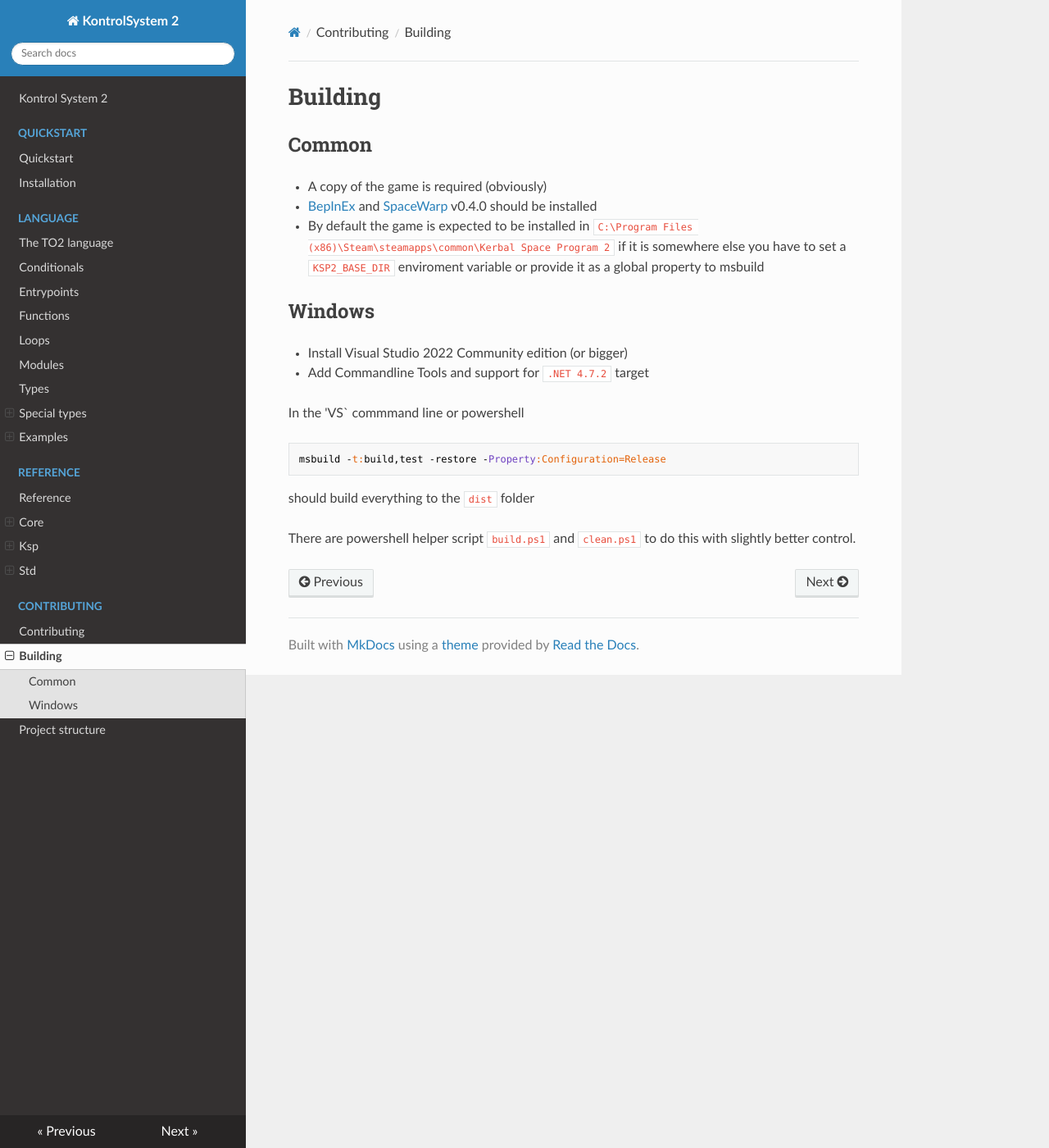
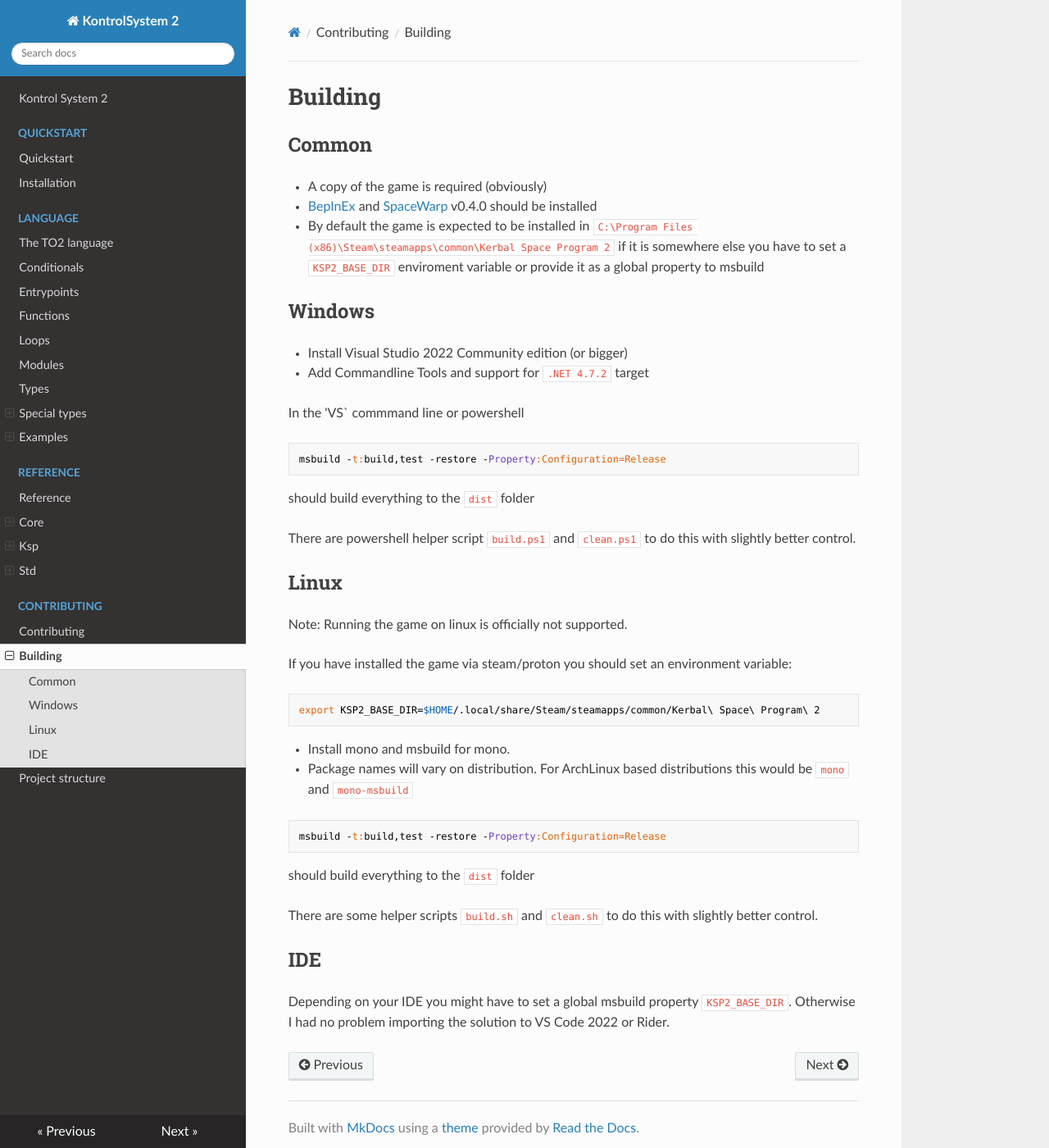
Before and after one commit to untoldwind/KontrolSystem2, an MkDocs documentation site: the page built from docs/contributing/building.md, in a window 1280 px wide and 1400 px high. Shown: the whole window at 82% size. Built offline with MkDocs 1.6.1, drawn with Linux system fonts in a browser that asks for light colours; nearby versions of some CDN libraries.

````diff
--- a/docs/contributing/building.md
+++ b/docs/contributing/building.md
@@ -20,3 +20,27 @@ msbuild -t:build,test -restore -Property:Configuration=Release
 should build everything to the `dist` folder
 
 There are powershell helper script `build.ps1`  and `clean.ps1` to do this with slightly better control.
+
+## Linux
+
+Note: Running the game on linux is officially not supported.
+
+If you have installed the game via steam/proton you should set an environment variable:
+
+```
+export KSP2_BASE_DIR=$HOME/.local/share/Steam/steamapps/common/Kerbal\ Space\ Program\ 2
+```
+
+* Install mono and msbuild for mono.
+  * Package names will vary on distribution. For ArchLinux based distributions this would be `mono` and `mono-msbuild`
+
+```
+msbuild -t:build,test -restore -Property:Configuration=Release
+```
+should build everything to the `dist` folder
+
+There are some helper scripts `build.sh` and `clean.sh` to do this with slightly better control.
+
+## IDE
+
+Depending on your IDE you might have to set a global msbuild property `KSP2_BASE_DIR`. Otherwise I had no problem importing the solution to VS Code 2022 or Rider.
````
Also changed, not shown: CHANGES.md (+4 -0 lines), 1 other file.
